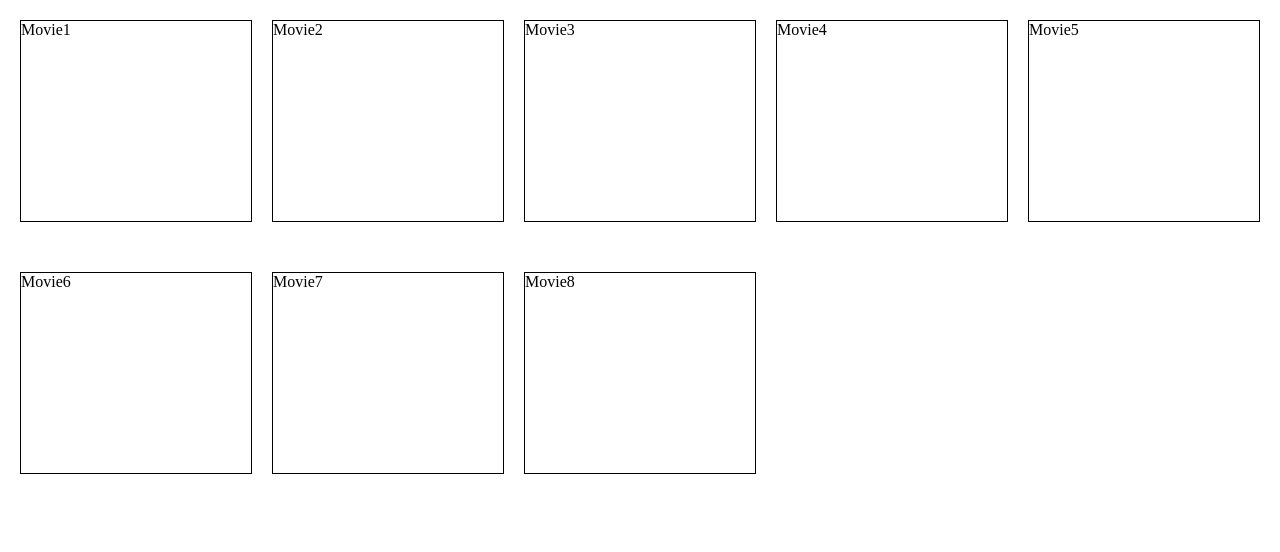
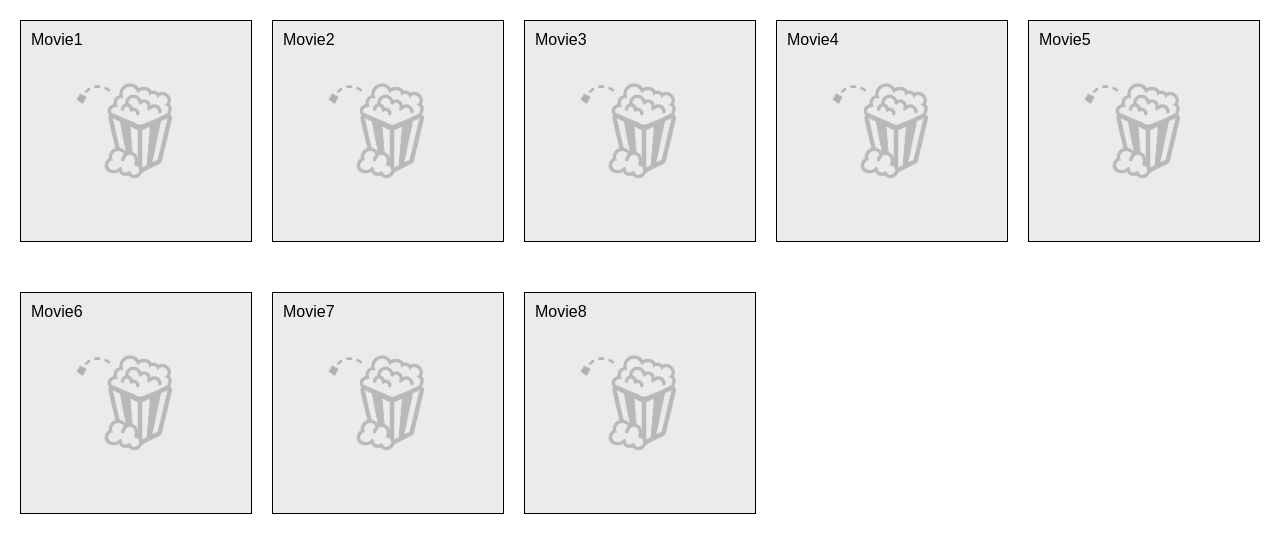
Before and after one commit to kedmal27/streamer, a Next.js app: page / in a window 1280 px wide. Shown: the top 552 px of the page. Built offline with nearby package versions, Linux system fonts and the light colour scheme.

Commit message:
Removed styled-componenets and created seperate css file

```diff
--- a/src/pages/_app.tsx
+++ b/src/pages/_app.tsx
@@ -1,4 +1,4 @@
-import "@/styles/globals.css";
+import "@/styles/styles.css";
 import type { AppProps } from "next/app";
 
 export default function App({ Component, pageProps }: AppProps) {
--- a/src/pages/index.tsx
+++ b/src/pages/index.tsx
@@ -1,7 +1,3 @@
-import { DraftModeProvider } from "next/dist/server/async-storage/draft-mode-provider";
-import { useState } from "react";
-import styled from "styled-components";
-
 // Test data
 
 const videoList = [
@@ -15,41 +11,29 @@ const videoList = [
   { title: "Movie8" },
 ];
 
-// Styles
-
-const StyledVideoBox = styled.li`
-  border: 1px solid black;
-  list-style: none;
-  height: 200px;
-`;
-
-const StyledVideoList = styled.ul`
-  display: grid;
-  grid-template-columns: repeat(5, 1fr);
-  gap: 50px 20px;
-  padding: 20px;
-`;
+// Types
+// TODO
 
 // Main
 
 export default function Home() {
-  return <VideoList videos={videoList} />;
+  return <VideoList videoList={videoList} />;
 }
 
 // Components
 
 //to re-define from any!!!
-function VideoList({ videos }: any) {
+function VideoList({ videoList }: any) {
   return (
-    <StyledVideoList>
-      {videos.map((movie: any, i: any) => (
+    <ul className="videoList">
+      {videoList.map((movie: any, i: any) => (
         <Video movie={movie} key={i} />
       ))}
-    </StyledVideoList>
+    </ul>
   );
 }
 
 //to re-define from any!!!
-function Video({ movie }: any) {
-  return <StyledVideoBox>{movie.title}</StyledVideoBox>;
+function Video({ movie, img }: any) {
+  return <li className="videoCard">{movie.title}</li>;
 }
--- a/src/styles/globals.css
+++ /dev/null
@@ -1,4 +0,0 @@
-* {
-  padding: 0;
-  margin: 0;
-}
--- /dev/null
+++ b/src/styles/styles.css
@@ -0,0 +1,20 @@
+* {
+  padding: 0;
+  margin: 0;
+  font-family: sans-serif;
+}
+
+.videoList {
+  display: grid;
+  grid-template-columns: repeat(5, 1fr);
+  gap: 50px 20px;
+  padding: 20px;
+}
+
+.videoCard {
+  border: 1px solid black;
+  list-style: none;
+  background: #000 center/cover url("../img/movie_placeholder.png") no-repeat;
+  height: 200px;
+  padding: 10px;
+}
```
Also changed, not shown: src/img/movie_placeholder.png (added).
